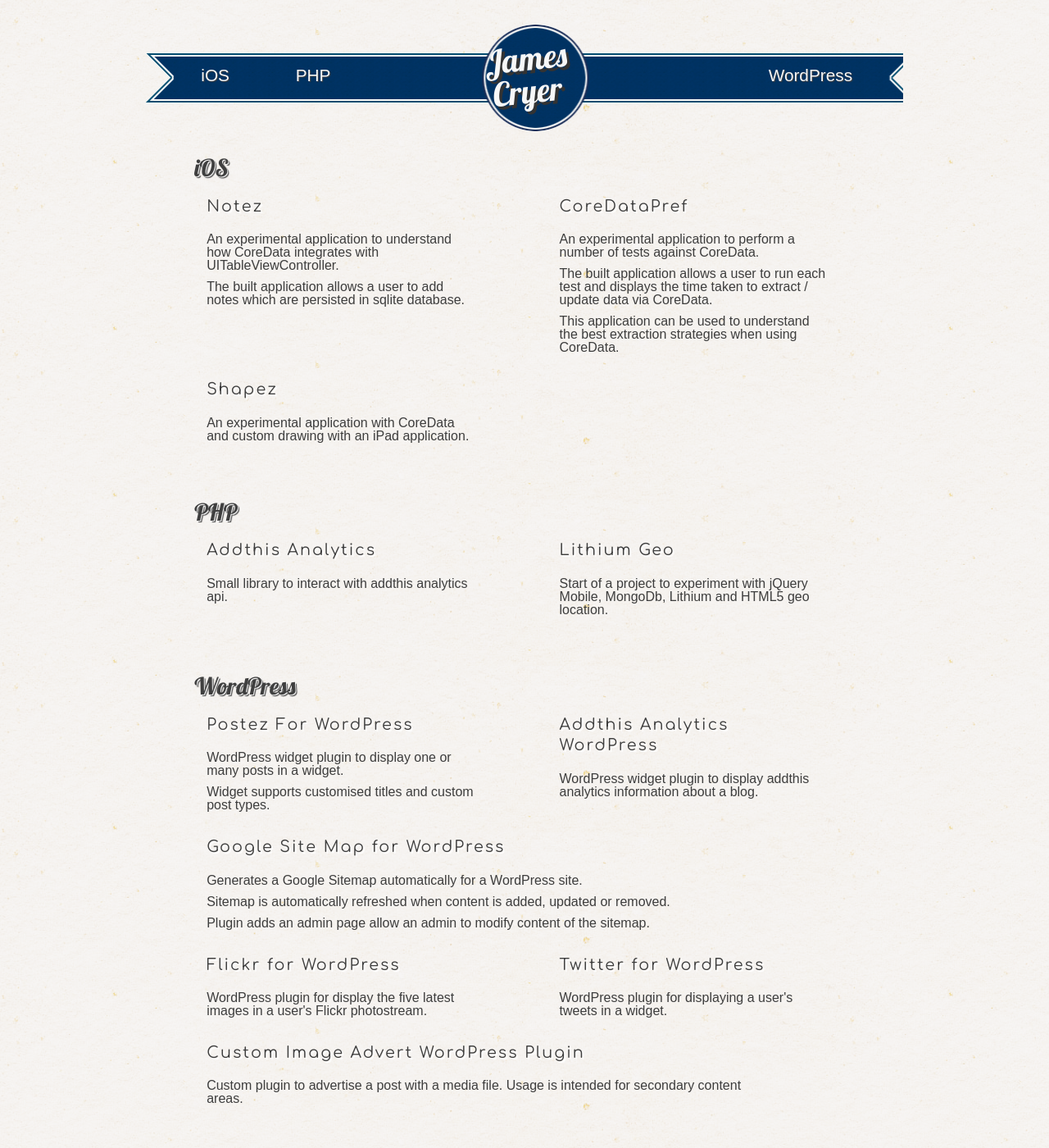
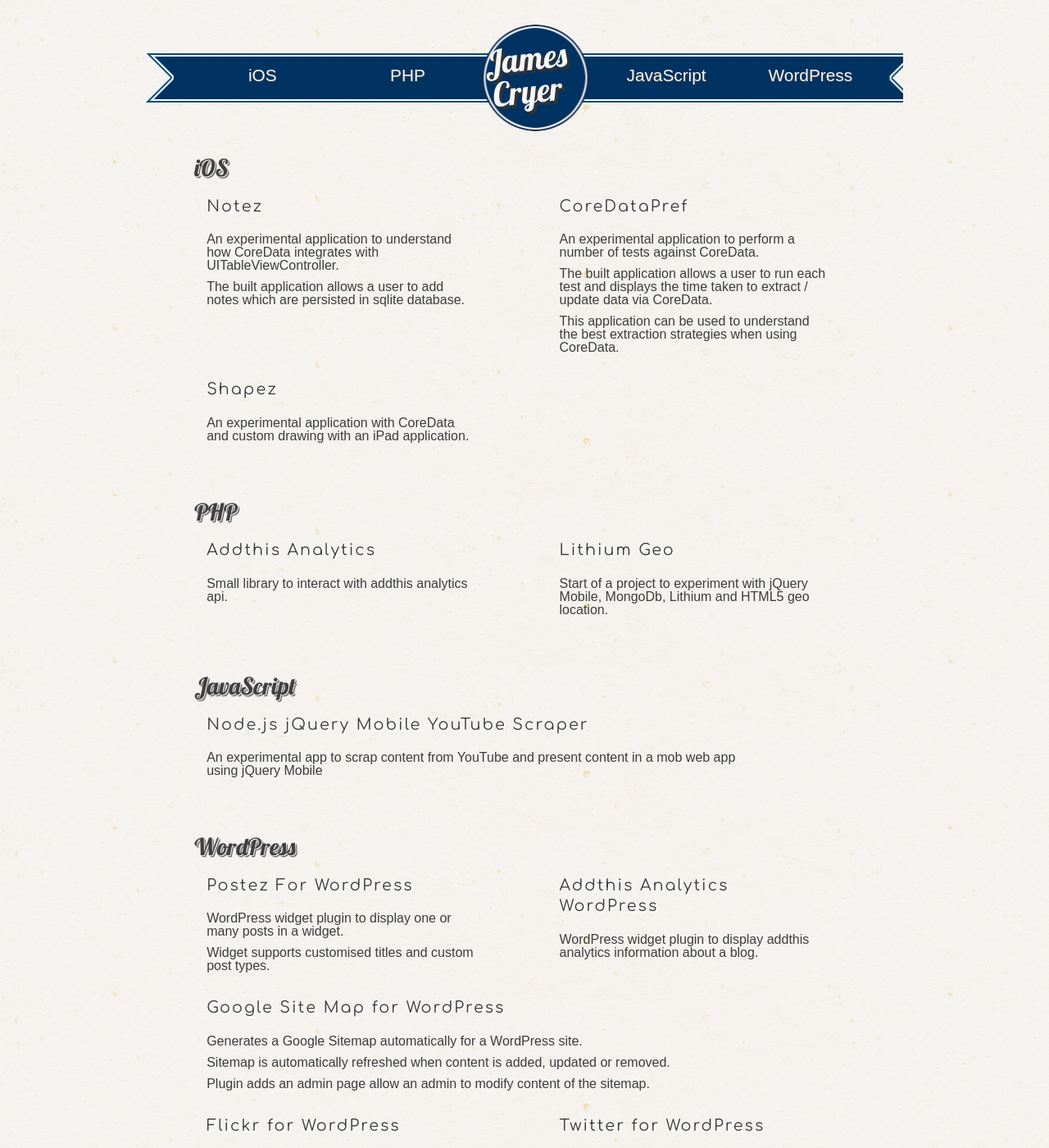
Before and after one commit to jrcryer/jrcryer.github.com, a Jekyll site: the page built from index.html, in a window 1280 px wide and 1400 px high. Shown: the whole window at 82% size. Built offline with Jekyll 4.4.1, drawn with Linux system fonts in a browser that asks for light colours; nearby versions of some CDN libraries; some web fonts are replaced.

Commit message:
Updates for new project

```diff
--- a/_includes/navigation.html
+++ b/_includes/navigation.html
@@ -1,8 +1,9 @@
 <nav class="container_16">
     <ul class="grid_16">
-        <li class="grid_2 prefix_1"><a href="#ios">iOS</a></li>
-        <li class="grid_2"><a href="#php">PHP</a></li>
-        <li class="grid_2 prefix_8"><a href="#wordpress">WordPress</a></li>
+        <li class="grid_2 prefix_2"><a href="#ios">iOS</a></li>
+        <li class="grid_2 prefix_1"><a href="#php">PHP</a></li>
+        <li class="grid_3 prefix_3"><a href="#javascript">JavaScript</a></li>
+        <li class="grid_2"><a href="#wordpress">WordPress</a></li>
     </ul>
     <div class="clear"></div>
 </nav>
--- a/index.html
+++ b/index.html
@@ -46,6 +46,18 @@ title: Projects
 
     <section class="grid_14 prefix_1 suffix_1">
         <header>
+            <h2 id="javascript"><a name="javascript">JavaScript</a></h2>
+        </header>
+        <section class="grid_14">
+            <div class="grid_16">
+              <h3><a href="https://github.com/jrcryer/node.js-youtube-scraper">Node.js jQuery Mobile YouTube Scraper</a></h3>
+              <p>An experimental app to scrap content from YouTube and present content in a mob web app using jQuery Mobile</p>
+            </div>
+        </section>
+    </section>
+
+    <section class="grid_14 prefix_1 suffix_1">
+        <header>
             <h2 id="wordpress"><a name="wordpress">WordPress</a></h2>
         </header>
         <section class="grid_14">
--- a/javascript/application.js
+++ b/javascript/application.js
@@ -4,7 +4,7 @@ $(document).ready(function() {
 
         $('html,body').animate({
             scrollTop: $($anchor.attr('href')).offset().top
-        }, 1000);
+        }, 750);
         return false;
     });
 });
```
